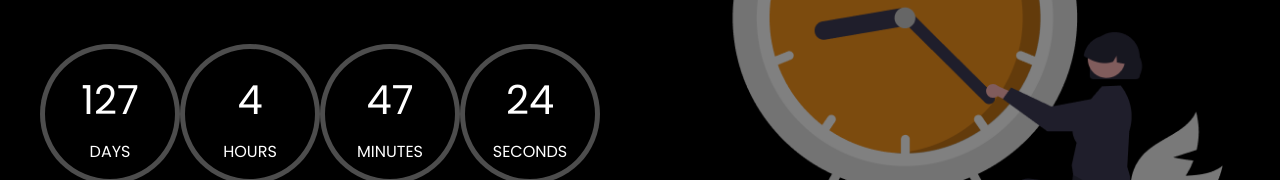
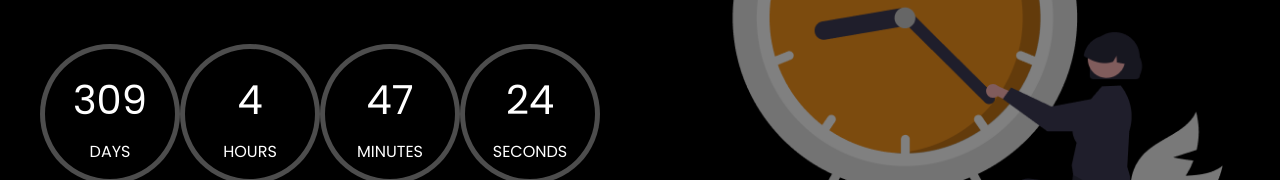
Before and after one commit to goeatit/eatit_coming_soon, a React (Create React App) app: page / in a window 1280 px wide. Shown: the part 296-476 px from the top of the page. Built offline with nearby package versions, Linux system fonts and the light colour scheme; some icons are missing.

Commit message:
Update homepage.jsx changed the deadline date

```diff
--- a/src/components/homepage.jsx
+++ b/src/components/homepage.jsx
@@ -9,7 +9,7 @@ import "./style.css";
 import "boxicons";
 
 function DemoCarousel() {
-  const deadline = new Date("2023-09-01");
+  const deadline = new Date("2024-03-01");
   deadline.setDate(deadline.getDate() + 120);
 
   const [timeLeft, setTimeLeft] = useState(calculateTimeLeft());
```
